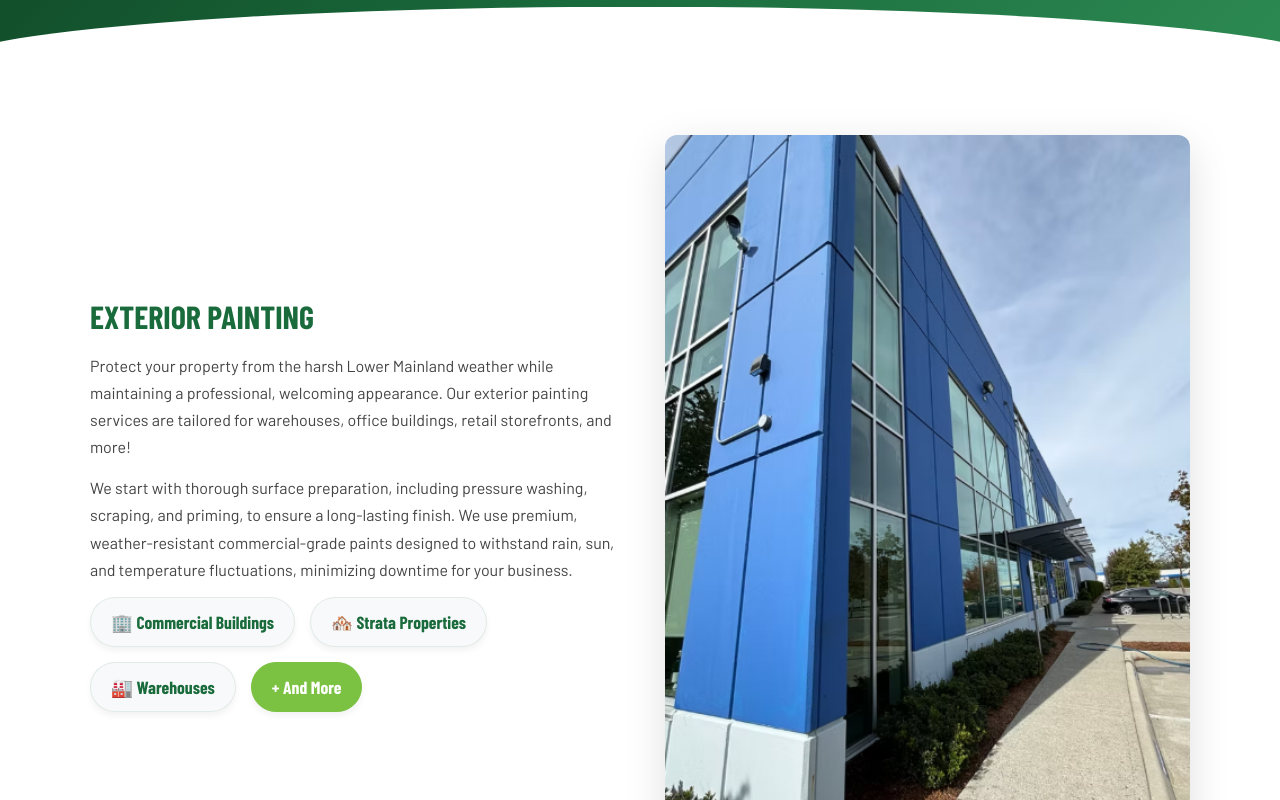
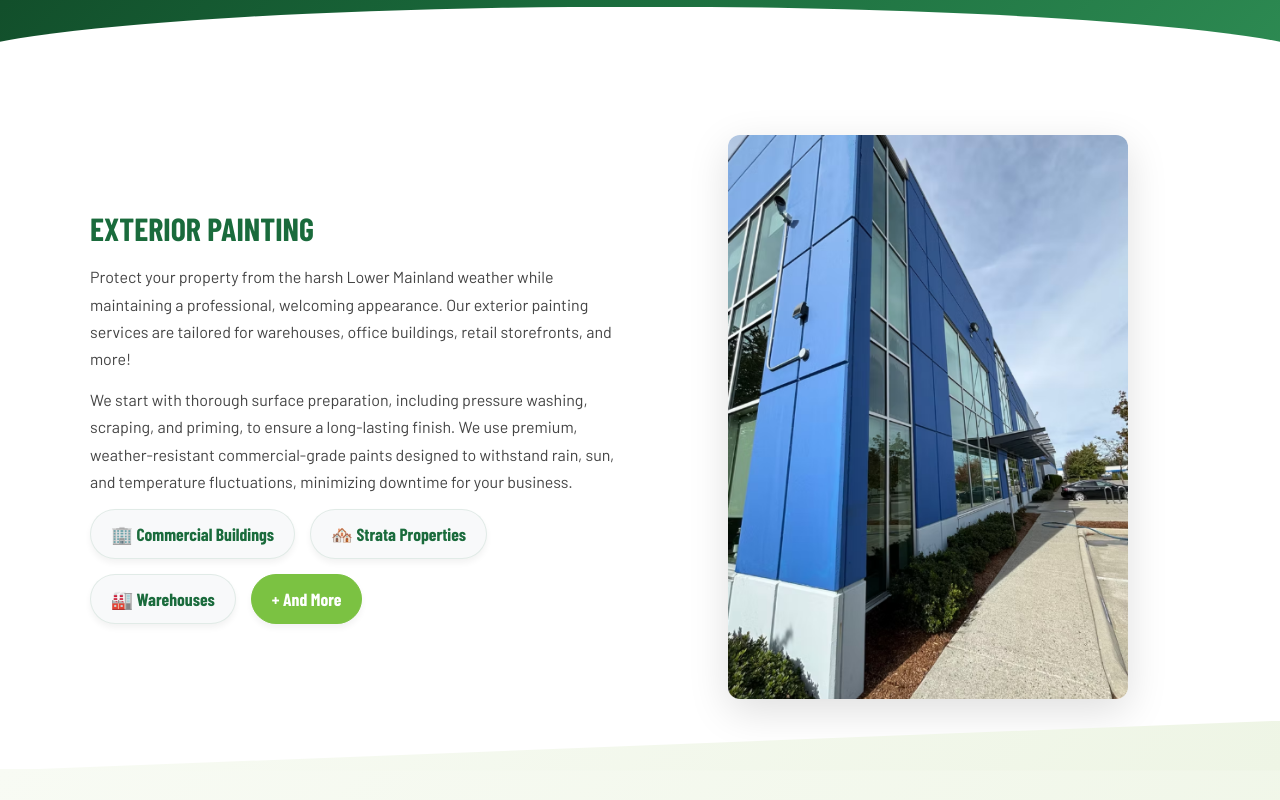
Before and after one commit to jankovicdanilo2-cmyk/Green-Clean, a website: page public/painting.html in a window 1280 px wide. Shown: the part 360-1160 px from the top of the page. Drawn offline with nearby package versions, Linux system fonts and the light colour scheme; a web font is replaced by a local one.

Commit message:
Further reduce service image size on window cleaning and painting pages to 400px

```diff
--- a/public/painting.html
+++ b/public/painting.html
@@ -52,7 +52,7 @@
         .service-text { padding: 10px 0; }
         .service-text h2 { color: var(--primary-color); margin-bottom: 16px; font-size: 2rem; }
         .service-text p { margin-bottom: 14px; line-height: 1.7; color: #444; }
-        .service-image img { width: 100%; border-radius: 12px; box-shadow: 0 12px 40px rgba(0,0,0,0.13); display: block; }
+        .service-image img { width: 100%; max-width: 400px; border-radius: 12px; box-shadow: 0 12px 40px rgba(0,0,0,0.13); display: block; margin: 0 auto; }
         .service-image { text-align: center; }
         .service-cta { background: linear-gradient(135deg, #0d3d20 0%, #1A6B3C 100%); color: #fff; text-align: center; padding: 70px 20px; }
         .service-cta h2 { color: #fff; font-size: 2.4rem; margin-bottom: 12px; }
```
Also changed, not shown: public/window-cleaning.html (+1 -1 lines).
